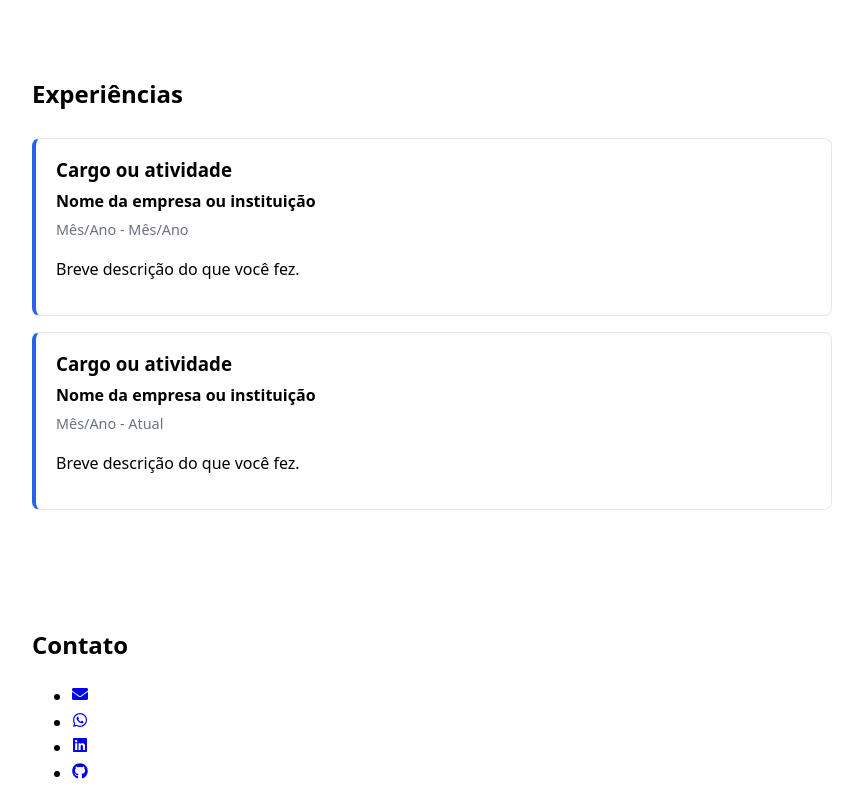
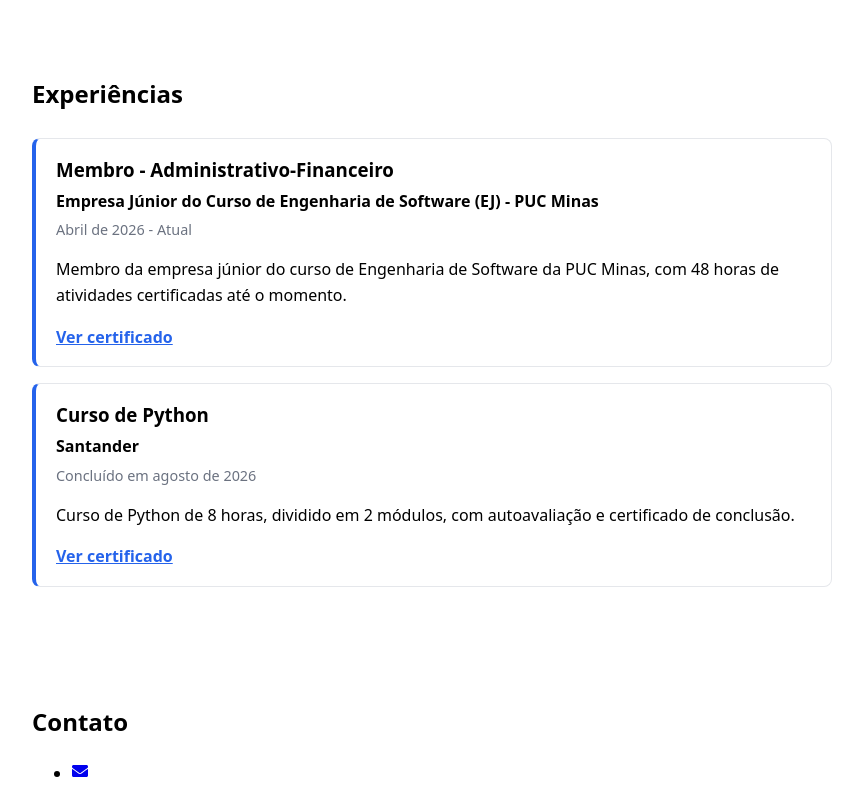
Before and after one commit to daniell-2508/portfolio, a React app: page / in a window 1280 px wide. Shown: the part 2880-3668 px from the top of the page, without its empty margins (0-863 px from the left). Built offline with nearby package versions, Linux system fonts and the light colour scheme; the HTML template or start-up script is replaced by a standard one.

Commit message:
Certificados nas experiências

```diff
--- a/src/components/Experiencias.jsx
+++ b/src/components/Experiencias.jsx
@@ -11,6 +11,11 @@ function Experiencias() {
             <p className="experiencia__local">{e.instituicao}</p>
             <p className="experiencia__periodo">{e.periodo}</p>
             <p>{e.descricao}</p>
+            {e.certificado && (
+              <a href={e.certificado} target="_blank" rel="noreferrer">
+                Ver certificado
+              </a>
+            )}
           </article>
         ))}
       </div>
--- a/src/data/experiencias.js
+++ b/src/data/experiencias.js
@@ -1,17 +1,21 @@
 const experiencias = [
   {
     id: 1,
-    instituicao: 'Nome da empresa ou instituição',
-    cargo: 'Cargo ou atividade',
-    periodo: 'Mês/Ano - Mês/Ano',
-    descricao: 'Breve descrição do que você fez.',
+    instituicao: 'Empresa Júnior do Curso de Engenharia de Software (EJ) - PUC Minas',
+    cargo: 'Membro - Administrativo-Financeiro',
+    periodo: 'Abril de 2026 - Atual',
+    descricao:
+      'Membro da empresa júnior do curso de Engenharia de Software da PUC Minas, com 48 horas de atividades certificadas até o momento.',
+    certificado: '/certificados/certificado-ej.png',
   },
   {
     id: 2,
-    instituicao: 'Nome da empresa ou instituição',
-    cargo: 'Cargo ou atividade',
-    periodo: 'Mês/Ano - Atual',
-    descricao: 'Breve descrição do que você fez.',
+    instituicao: 'Santander',
+    cargo: 'Curso de Python',
+    periodo: 'Concluído em agosto de 2026',
+    descricao:
+      'Curso de Python de 8 horas, dividido em 2 módulos, com autoavaliação e certificado de conclusão.',
+    certificado: '/certificados/certificado-python.png',
   },
 ]
 
--- a/src/index.css
+++ b/src/index.css
@@ -136,3 +136,8 @@ section {
   font-size: 0.9rem;
   color: #6b7280;
 }
+
+.experiencia a {
+  color: #2563eb;
+  font-weight: 600;
+}
```
Also changed, not shown: public/certificados/certificado-ej.png (added), public/certificados/certificado-python.png (added).
